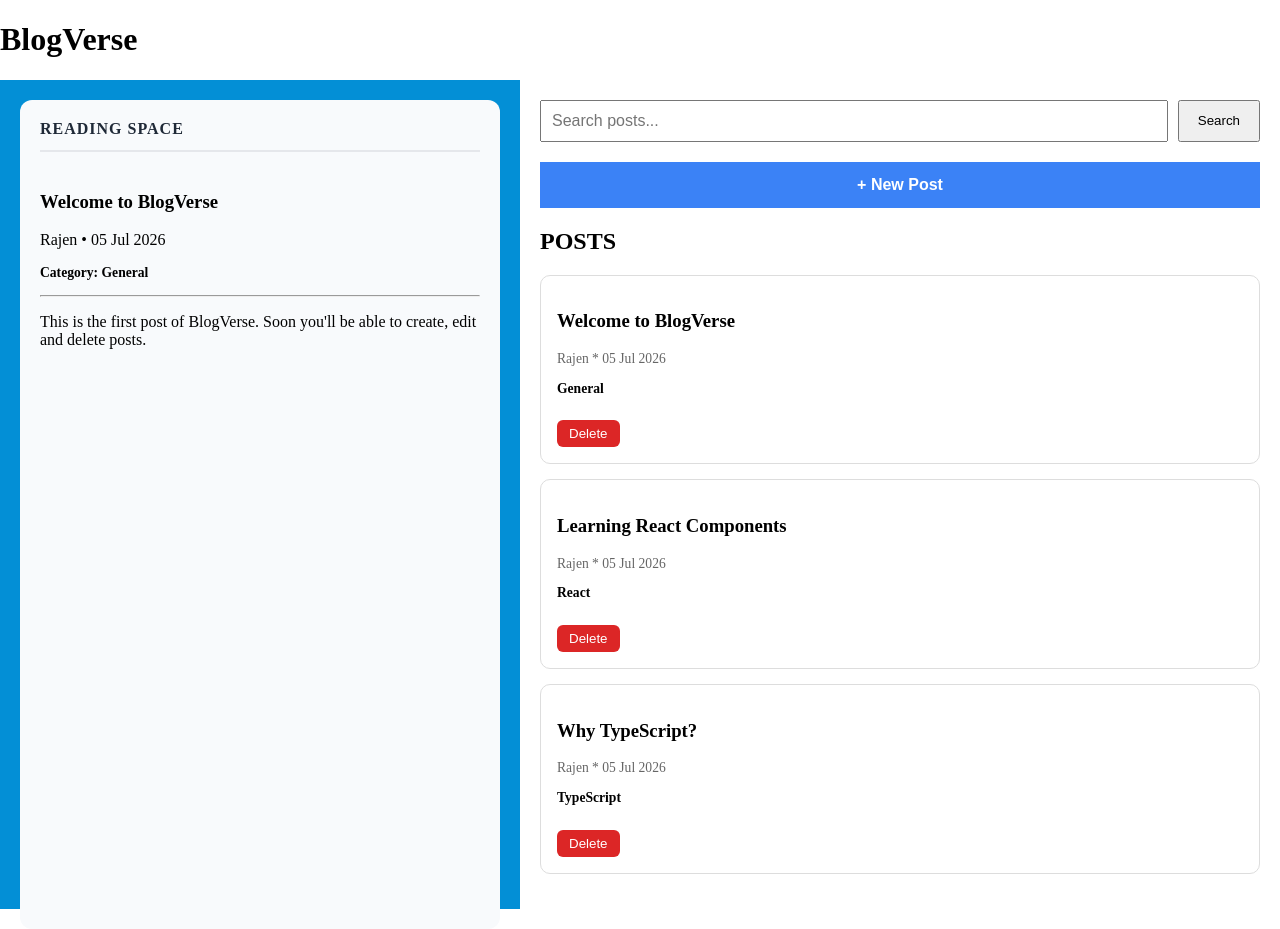
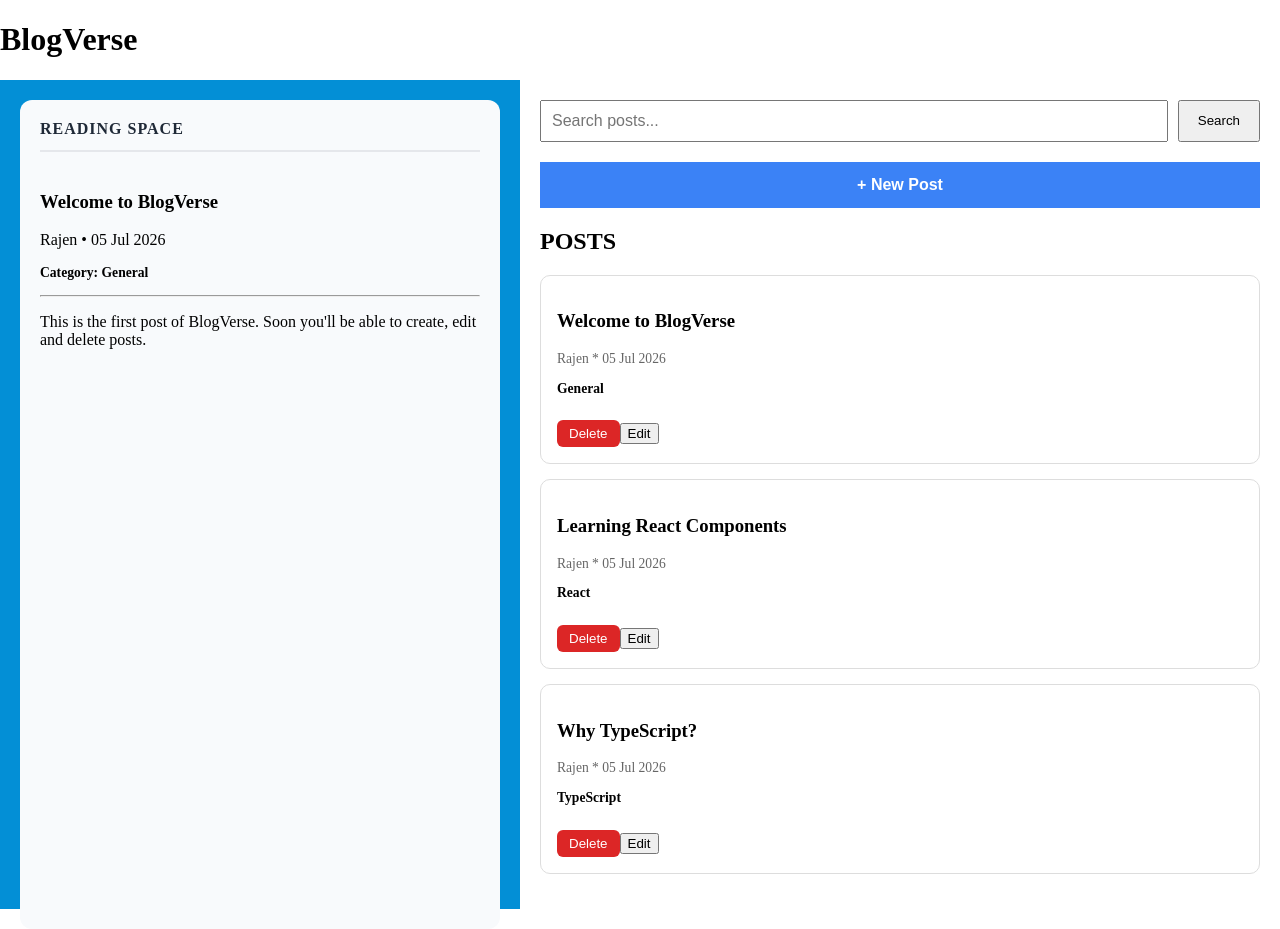
Before and after one commit to Ranrajen/BlogVerse, a React (Vite) app: page / in a window 1280 px wide. Built offline with nearby package versions, Linux system fonts and the light colour scheme.

Commit message:
edit option working done.. on post feed and card

```diff
--- a/src/components/postcard/PostCard.tsx
+++ b/src/components/postcard/PostCard.tsx
@@ -4,9 +4,10 @@ interface PostCardPost {
   post: Post;
   onSelect : (post : Post )=> void;
   onDelete : (id :string)=> void ;
+  onEdit: (post: Post) => void;
 }
 
-export const Postcard = ({ post , onSelect ,onDelete }: PostCardPost) => {
+export const Postcard = ({ post , onSelect ,onDelete, onEdit }: PostCardPost) => {
   return (
     <div className="post-card" onClick={()=> onSelect(post)}>
       <h3>{post.title}</h3>
@@ -14,8 +15,23 @@ export const Postcard = ({ post , onSelect ,onDelete }: PostCardPost) => {
         {post.author} * {post.createdAt}
       </p>
       <p className='post-category'>{post.category}</p>
-      <button className="delete-btn" onClick={()=> onDelete(post.id)}>
+    <button
+  className="delete-btn"
+  onClick={(e) => {
+    e.stopPropagation();
+    onDelete(post.id);
+  }}
+>
   Delete
+</button>
+<button
+  className="edit-btn"
+  onClick={(e) => {
+    e.stopPropagation();
+    onEdit(post);
+  }}
+>
+  Edit
 </button>
     </div>
   );
--- a/src/components/postsfeed/PostsFeed.tsx
+++ b/src/components/postsfeed/PostsFeed.tsx
@@ -7,13 +7,14 @@ interface PostsFeedProps {
   posts : Post[];
   onSelectPost : (post :Post)=> void;
     onDeletePost: (id: string) => void;
+     onEditPost: (post: Post) => void;
 }
 
-const PostsFeed = ({posts, onSelectPost  , onDeletePost}: PostsFeedProps) => {
+const PostsFeed = ({posts, onSelectPost  , onDeletePost , onEditPost,}: PostsFeedProps) => {
   return (
     <section className='post-feed'>
         <h2>POSTS</h2>
-       {posts.map((post)=>(<Postcard key={post.id} post={post} onSelect={onSelectPost} onDelete={onDeletePost}/>))}
+       {posts.map((post)=>(<Postcard key={post.id} post={post} onSelect={onSelectPost} onDelete={onDeletePost} onEdit={onEditPost}/>))}
        {/* here post var */}
     </section>
   )
```
